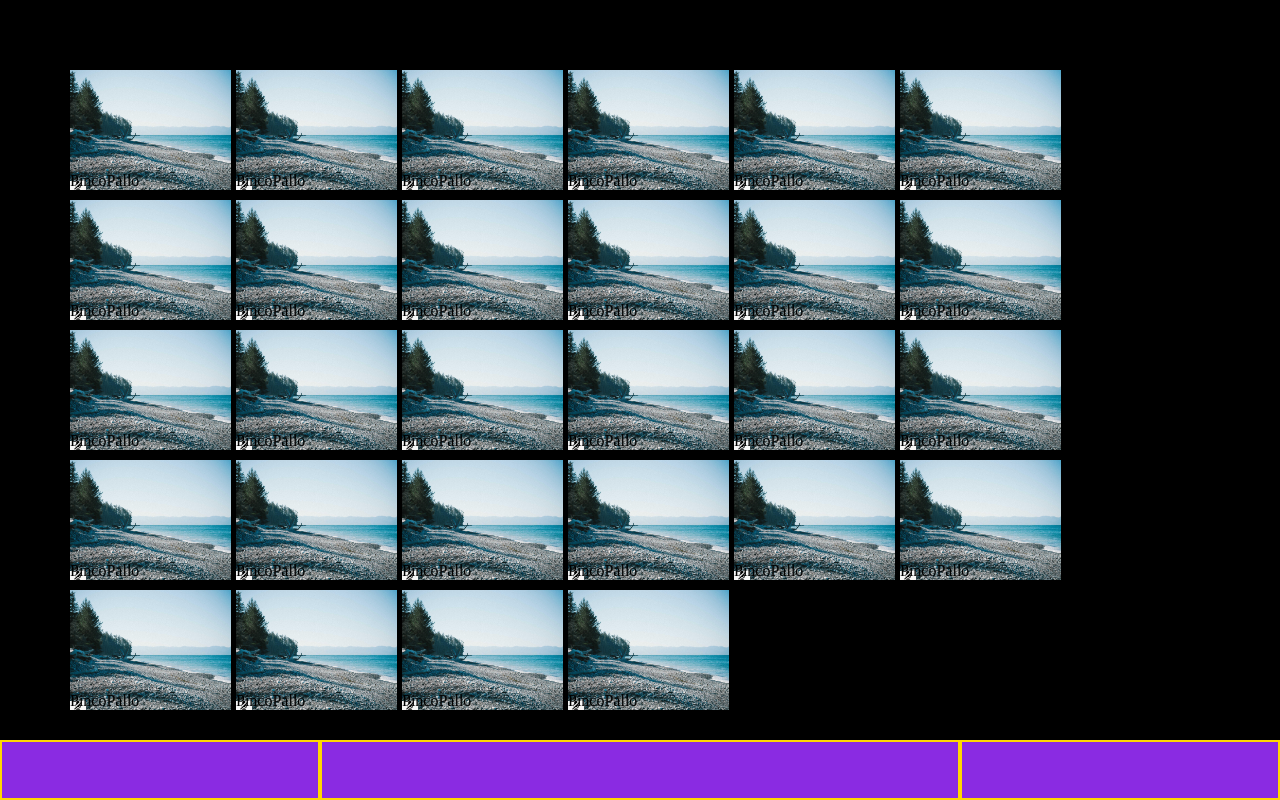
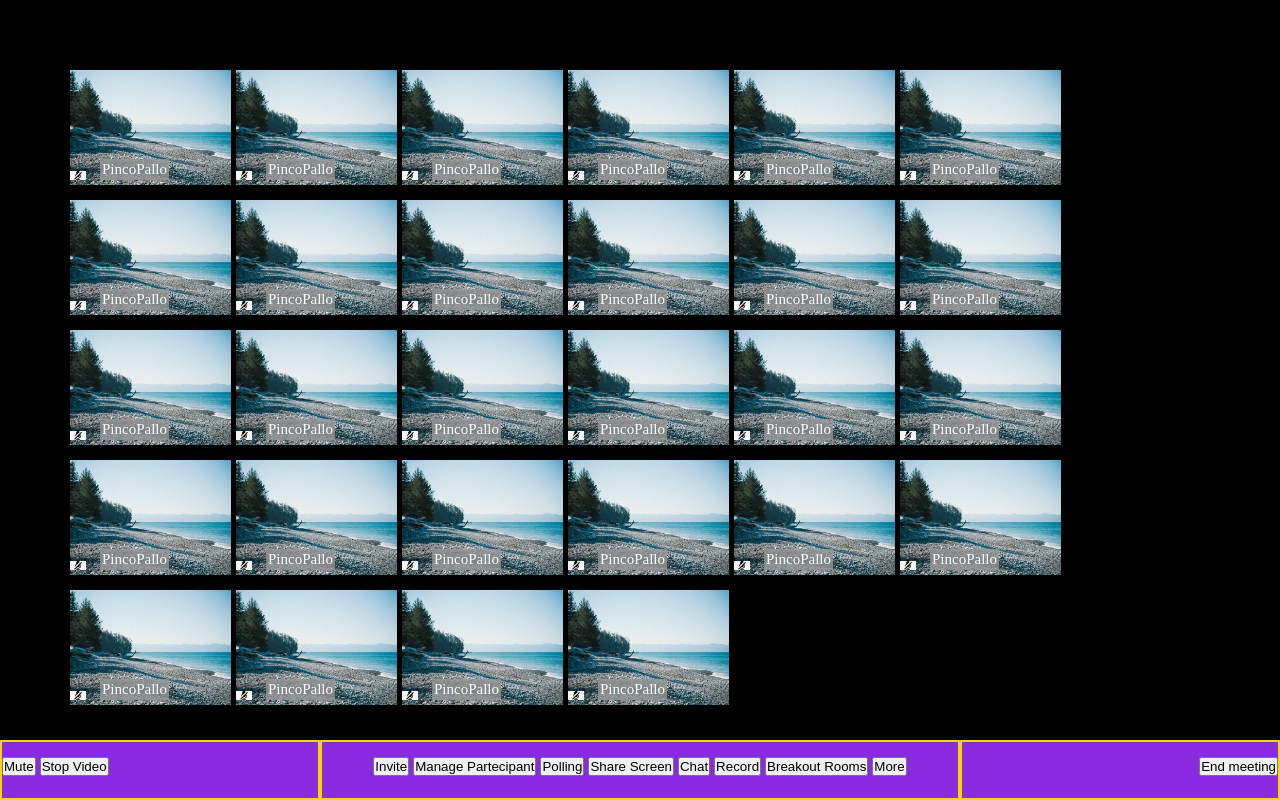
Before and after one commit to StefanoAntonelli93/html-css-zoom, a plain HTML site: page index.html in a window 1280 px wide. Drawn offline with Linux system fonts and the light colour scheme.

Commit message:
[UPD] add button footer

```diff
--- a/css/style.css
+++ b/css/style.css
@@ -37,6 +37,18 @@ main {
 .position-absolute {
     position: absolute;
 }
+
+.text-align-center {
+    text-align: center;
+}
+
+.text-align-right {
+    text-align: right;
+}
+
+.py-15 {
+    padding: 15px 0;
+}
 /* FINE UTILITY */
 
 
@@ -62,7 +74,7 @@ main {
 .col-14 {
     width: 14%;
     margin-right: 5px;
-    margin-bottom: 10px;
+    margin-bottom: 15px;
     /* height: 150px;
     background-color: gold;
     border: 3px solid silver; */
@@ -93,16 +105,25 @@ main {
 
 /* FINE LAYOUT FOOTER */
 
+
+/* STYLE ZOOM */
+
+
 .name-mic img {
     width: 10%;
     position: absolute;
-    bottom: 0;
+    bottom: 5px;
 }
 
 
 .PincoPallo {
     position: absolute;
-    bottom : 0;
+    bottom : 5px;
+    left: 30px;
+    padding: 2px;
+    background-color: rgba(151, 151, 151, 0.8);
+    color: white;
+    font-size: 15px;
 }
 
 .sea {
@@ -111,3 +132,16 @@ main {
     width: 100%;
     height: 100%;
 }
+
+.unstyled-list {
+    list-style-type: none;
+}
+
+.unstyled-list li {
+    display: inline-block;
+}
+
+.btn-end {
+
+}
+/* FINE STYLE ZOOM */
--- a/index.html
+++ b/index.html
@@ -222,13 +222,31 @@
         <div class="vw-100">
             <div class="row">
                 <div class="col-25">
-                    <div class="footer-content"></div>
+                    <div class="footer-content">
+                        <ul class="unstyled-list py-15">
+                            <li><button class="btn-zoom">Mute</button></li>
+                            <li><button class="btn-zoom">Stop Video</button></li>
+                        </ul>
+                    </div>
                 </div>
                 <div class="col-50">
-                    <div class="footer-content"></div>
+                    <div class="footer-content">
+                        <ul class="unstyled-list text-align-center py-15">
+                            <li><button class="btn-zoom">Invite</button></li>
+                            <li><button class="btn-zoom">Manage Partecipant</button></li>
+                            <li><button class="btn-zoom">Polling</button></li>
+                            <li><button class="btn-zoom">Share Screen</button></li>
+                            <li><button class="btn-zoom">Chat</button></li>
+                            <li><button class="btn-zoom">Record</button></li>
+                            <li><button class="btn-zoom">Breakout Rooms</button></li>
+                            <li><button class="btn-zoom">More</button></li>
+                        </ul>
+                    </div>
                 </div>
                 <div class="col-25">
-                    <div class="footer-content"></div>
+                    <div class="footer-content text-align-right py-15">
+                        <button class="btn-end">End meeting</button>
+                    </div>
                 </div>
             </div>
         </div>
```
